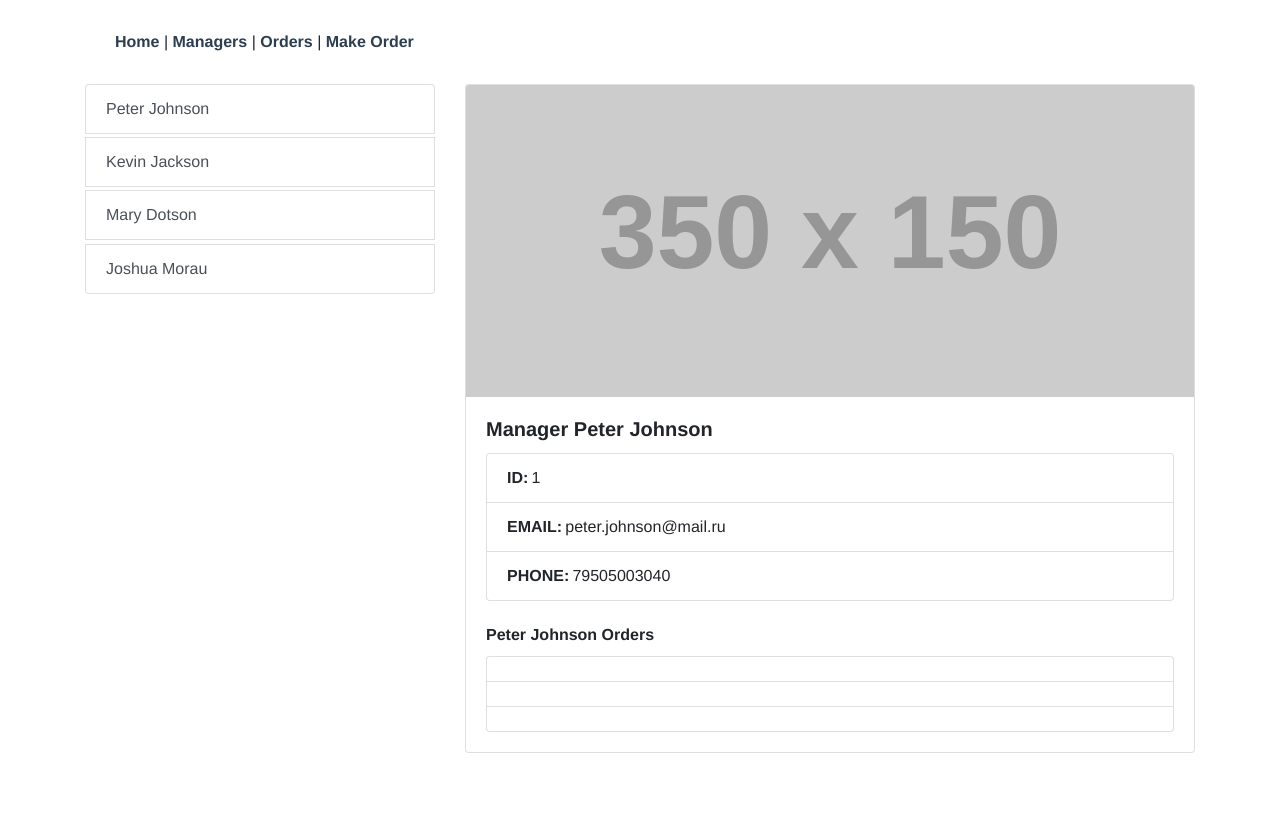
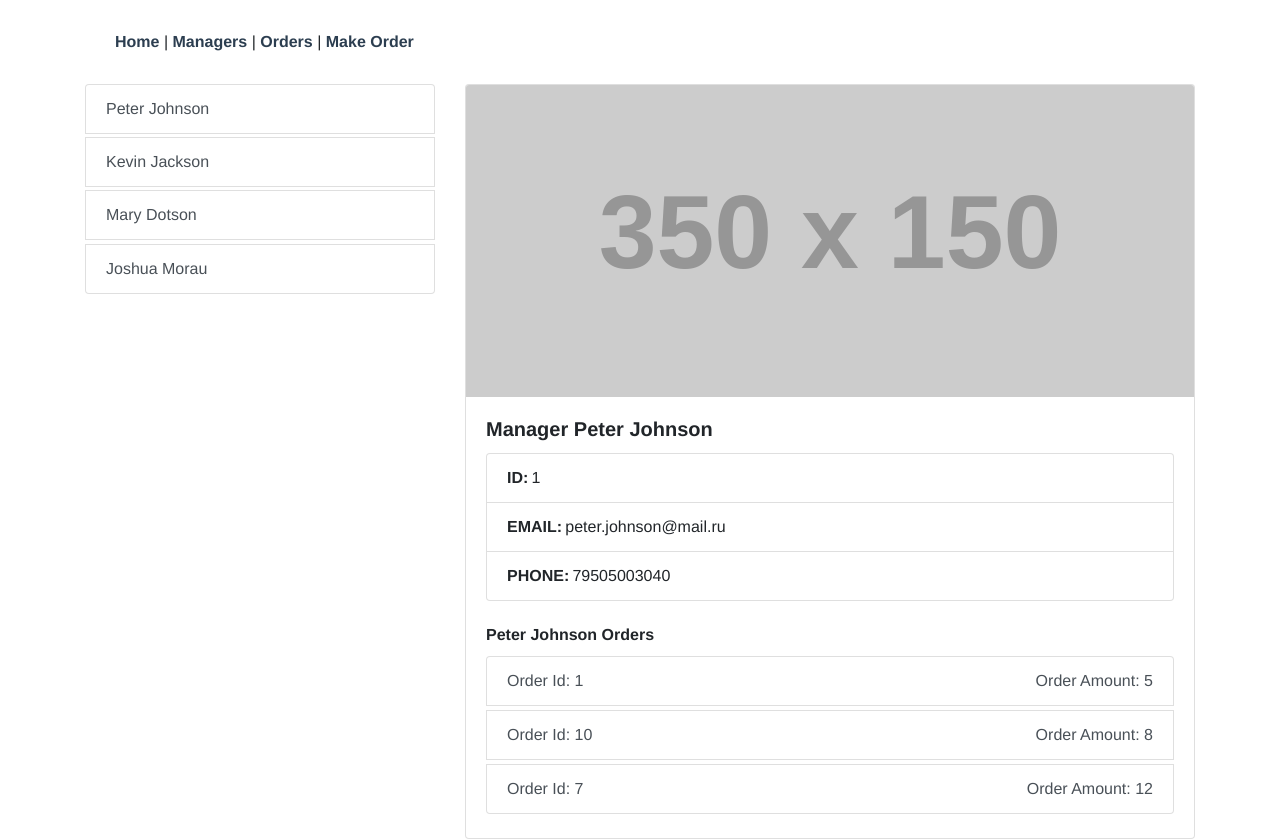
Before and after one commit to LaboratoryVue/integer-app, a Vue app: page /#/managers/1 in a window 1280 px wide. Before the commit the page ends 800 px from the top, so only its background shows below. Built offline with nearby package versions, Linux system fonts and the light colour scheme.

Commit message:
fix manager page

```diff
--- a/src/components/TheManagerDetail.vue
+++ b/src/components/TheManagerDetail.vue
@@ -24,8 +24,9 @@
               v-for="order in manager.orders"
               :key="order.id"
               href="#"
-              class="list-group-item list-group-item-action">
-                <span>{{ order.title }}</span>
+              class="list-group-item list-group-item-action d-flex justify-content-between align-items-center mb-1">
+              <span class="text-capitalize">order id: {{ order.id }}</span>
+              <span class="text-capitalize">order amount: {{ order.amount }}</span>
             </a>
           </div>
         </section>
```
